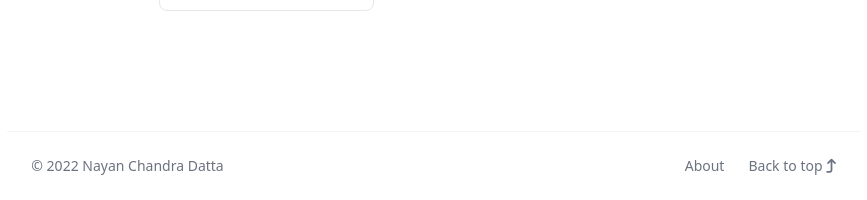
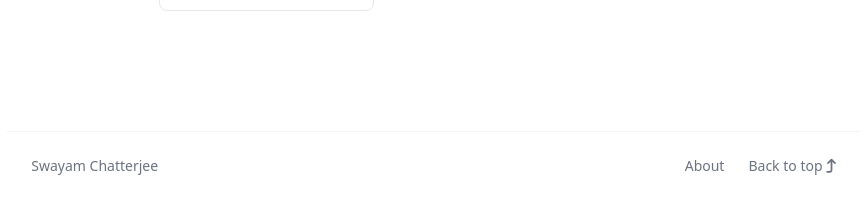
Before and after one commit to STOCKFISh07/personal-portfolio, a website built with Vite: page index.html in a window 1280 px wide. Shown: the part 2866-3066 px from the top of the page, without its empty margins (206-1073 px from the left). Built offline with nearby package versions, Linux system fonts and the light colour scheme.

Commit message:
Update index.html

```diff
--- a/index.html
+++ b/index.html
@@ -162,8 +162,8 @@
 
   <!-- Footer area  -->
   <footer class="border-t border-gray-100 dark:border-gray-800 flex flex-wrap items-center justify-between p-6">
-    <span class="text-sm text-gray-500 sm:text-center dark:text-gray-400">© 2022 <a href="#"
-        class="hover:underline">Nayan Chandra Datta</a>
+    <span class="text-sm text-gray-500 sm:text-center dark:text-gray-400"><a href="#"
+        class="hover:underline">Swayam Chatterjee</a>
     </span>
     <ul class="flex flex-wrap items-center text-sm text-gray-500 dark:text-gray-400">
       <li>
```
